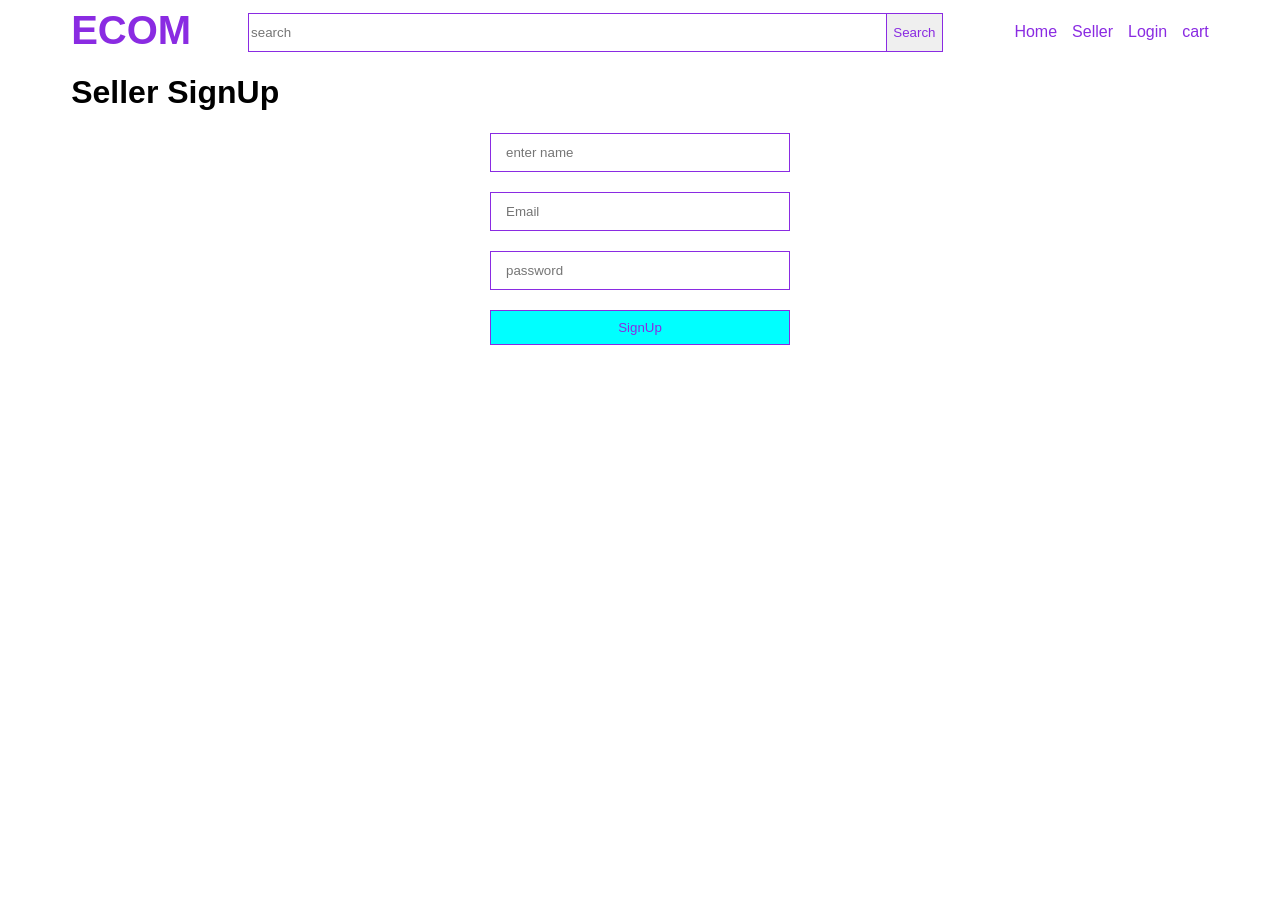
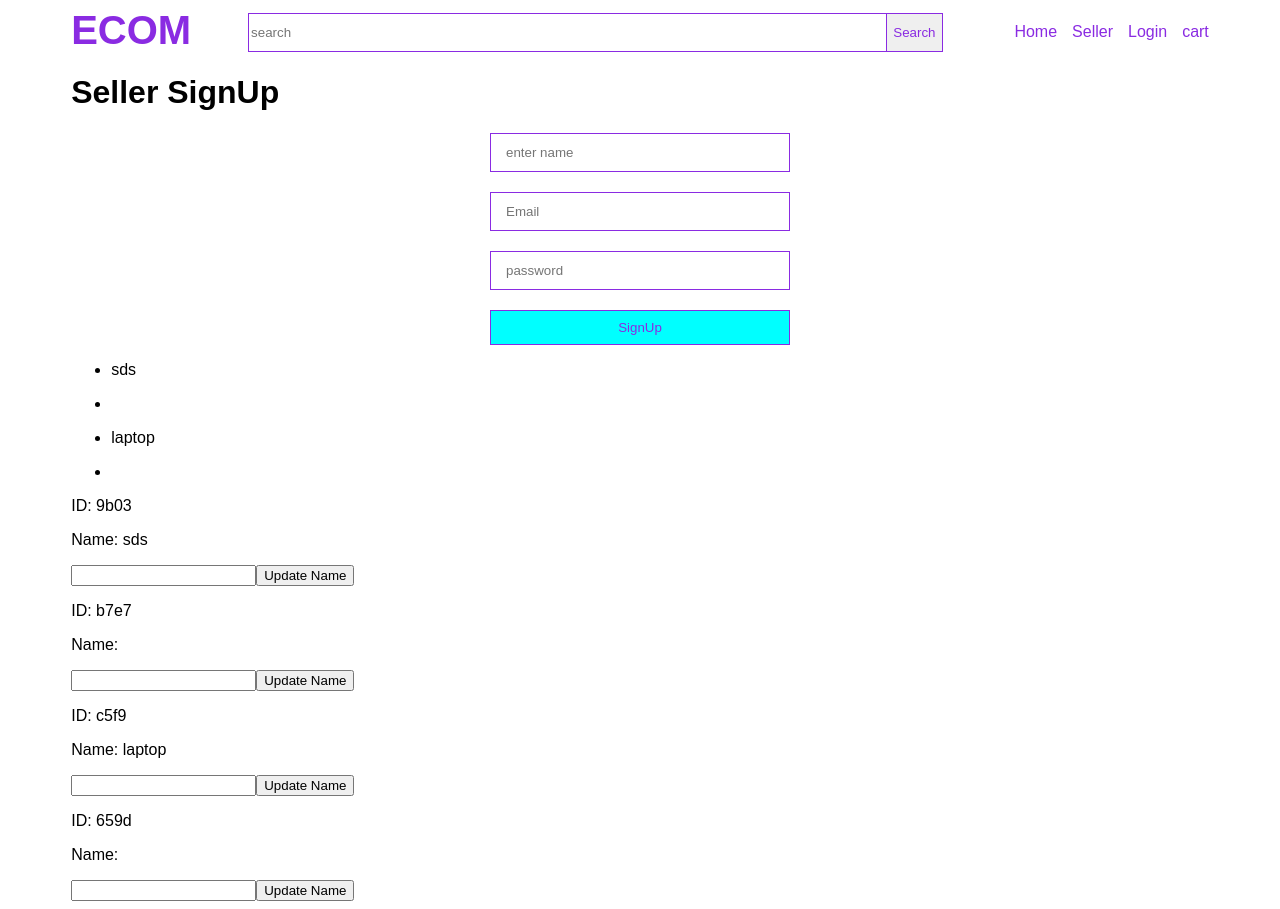
Before and after one commit to AbhishekNarwariya/ang, an Angular app: page / in a window 1280 px wide. Before the commit the page ends 800 px from the top, so only its background shows below. Built offline with nearby package versions, Linux system fonts and the light colour scheme; data requests are answered from the project's data file.

Commit message:
adding json

```diff
--- a/db.json
+++ b/db.json
@@ -1,16 +1,26 @@
 {
   "seller": [
     {
-      "name": "abhishek",
-      "email": "abhi123@gmail.com",
-      "password": "12345",
-      "id": "51ff"
+      "name": "sds",
+      "id": "9b03"
     },
     {
-      "id": "8097",
+      "id": "b7e7",
+      "name": "",
+      "email": "",
+      "password": ""
+    },
+    {
+      "id": "c5f9",
       "name": "laptop",
-      "email": "abhishek@gmail.com",
-      "password": "12345"
+      "email": "jenkins@gmail.com",
+      "password": "fgdf"
+    },
+    {
+      "id": "659d",
+      "name": "",
+      "email": "",
+      "password": ""
     }
   ]
 }
--- a/src/app/header/header.component.html
+++ b/src/app/header/header.component.html
@@ -25,8 +25,29 @@
             <button class="form-button">SignUp</button>
         </form>
 
-
-
     </div>
 
 </div>
+
+
+<div *ngFor="let data of dataFromServer">
+
+
+
+  <div>
+    <ul>
+        <li>
+            <p>{{ data.name }}</p>
+
+        </li>
+    </ul>
+  </div>
+
+</div>
+
+<div *ngFor="let user of dataFromServer">
+    <p>ID: {{ user.id }}</p>
+    <p>Name: {{ user.name }}</p>
+    <input type="text" [(ngModel)]="newName">
+    <button (click)="updateUserName(user.id, newName)">Update Name</button>
+  </div>
--- a/src/app/header/header.component.ts
+++ b/src/app/header/header.component.ts
@@ -9,8 +9,16 @@ import { SellerService } from '../seller.service';
 })
 export class HeaderComponent {
 
+  dataFromServer: any;
+
+  newName: string = '';
+
   constructor(private sellerService:SellerService){
 
+  }
+
+  ngOnInit(): void {
+    this.getDataFromServer();
   }
   signup(data:any):void{
     // console.log(data);
@@ -22,4 +30,18 @@ export class HeaderComponent {
 
   }
 
+  getDataFromServer(): void {
+    this.sellerService.getData().subscribe((data) => {
+      this.dataFromServer = data;
+    });
+  }
+
+  updateUserName(id: number, newName: string): void {
+    const updatedData = { name: newName }; // Assuming only 'name' needs to be updated
+    this.sellerService.updateData(id, updatedData).subscribe((result) => {
+      console.log(result); // Log the result if needed
+      this.getDataFromServer(); // Refresh data after update
+    });
+  }
+
 }
--- a/src/app/seller.service.ts
+++ b/src/app/seller.service.ts
@@ -1,5 +1,6 @@
 import { HttpClient } from '@angular/common/http';
 import { Injectable } from '@angular/core';
+import { Observable } from 'rxjs';
 
 @Injectable({
   providedIn: 'root'
@@ -11,4 +12,12 @@ export class SellerService {
   userSignUp(data:any){
     return this.httpclient.post('http://localhost:3000/seller', data)
   }
+
+  getData(): Observable<any> {
+    return this.httpclient.get('http://localhost:3000/seller');
+  }
+
+  updateData(id: number, newData: any): Observable<any> {
+    return this.httpclient.put(`http://localhost:3000/seller/${id}`, newData);
+  }
 }
```
